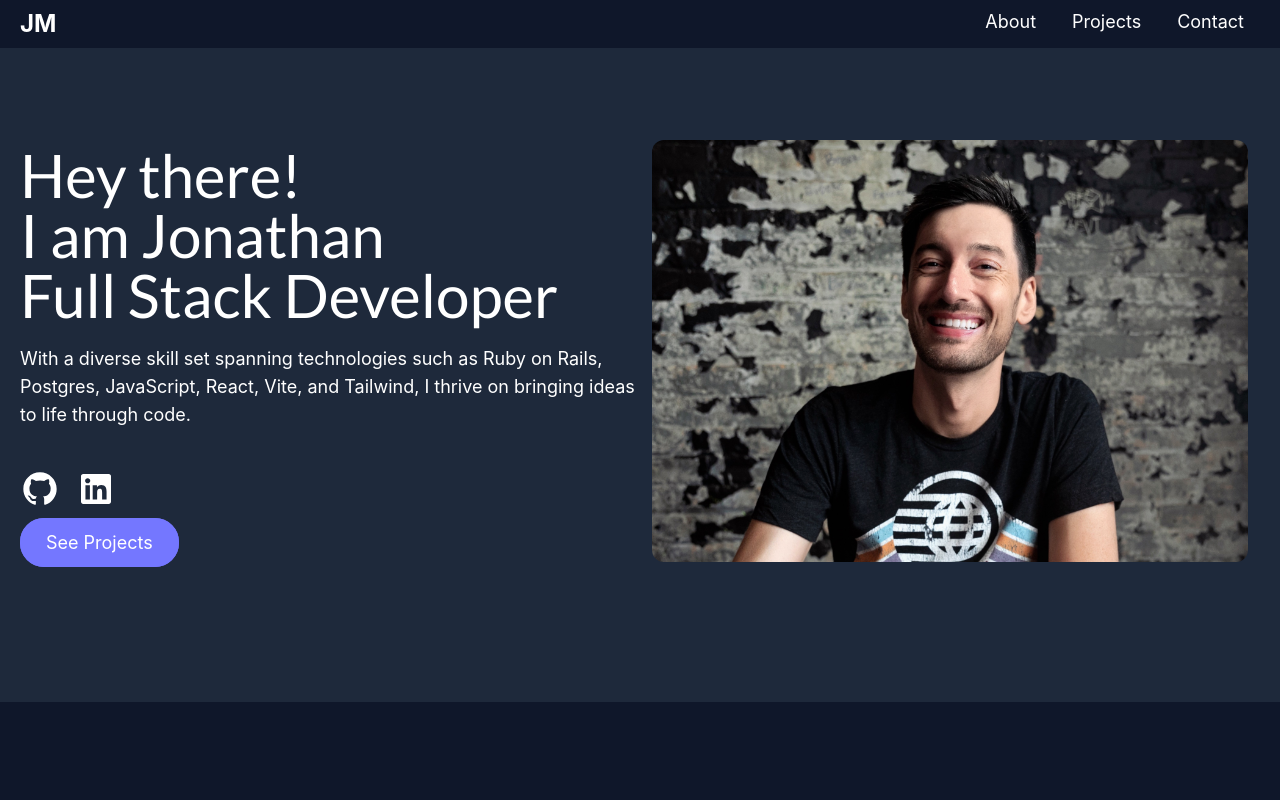
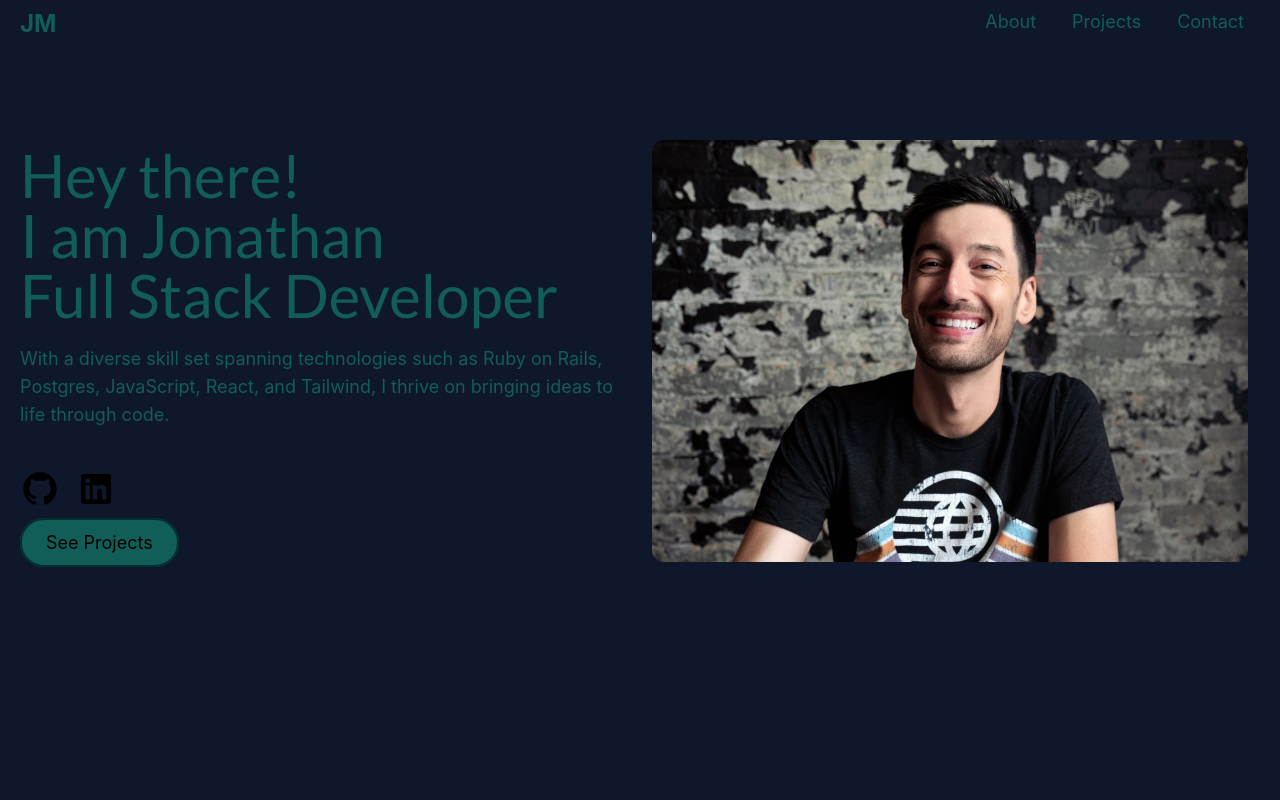
Before and after one commit to JonathanMendler/portfolio, a React (Vite) app: page / in a window 1280 px wide. Shown: the top 800 px of the page. Built offline with nearby package versions, Linux system fonts and the light colour scheme.

Commit message:
new color | Header Hero

```diff
--- a/src/components/Contact.jsx
+++ b/src/components/Contact.jsx
@@ -1,4 +1,5 @@
 import React from "react";
+import { RiDownload2Fill } from "react-icons/ri";
 
 const Contact = () => {
   return (
@@ -17,6 +18,14 @@ const Contact = () => {
           <span className="font-bold">Phone:</span>
           <br /> (219) 669-3013
         </p>
+        <button
+          type="button"
+          className="inline-flex items-center gap-x-1.5 rounded-md bg-indigo-600 mt-3 px-3 py-2 text-sm font-semibold text-white shadow-sm hover:bg-indigo-500 focus-visible:outline focus-visible:outline-2 focus-visible:outline-offset-2 focus-visible:outline-indigo-600"
+        >
+          <RiDownload2Fill className="-ml-0.5 h-5 w-5" aria-hidden="true" />
+          Resume
+          {/* <PdfDownload /> */}
+        </button>
       </div>
     </section>
   );
--- a/src/components/Header.jsx
+++ b/src/components/Header.jsx
@@ -15,7 +15,7 @@ const Header = () => {
   };
 
   return (
-    <header className="flex justify-between px-5 py-2 bg-primary text-white fixed w-full z-10">
+    <header className="flex justify-between px-5 py-2 bg-primary text-teal-800 fixed w-full z-10">
       <div className="logo text-2xl font-bold text-accent">JM</div>
 
       {/* Desktop Nav */}
--- a/src/components/Hero.jsx
+++ b/src/components/Hero.jsx
@@ -7,7 +7,7 @@ import { RiGithubFill, RiLinkedinBoxFill } from "react-icons/ri";
 
 const Hero = () => {
   return (
-    <section className="bg-secondary px-5 text-white py-32">
+    <section className="bg-primary px-5 text-teal-800 py-32">
       <div className="container mx-auto grid md:grid-cols-2 items-center justify-center md:justify-between">
         <div className="hero-info pb-5 md:pb-0">
           <h1 className="text-4xl lg:text-6xl">
@@ -17,11 +17,11 @@ const Hero = () => {
           </h1>
 
           <p className="py-5">
-            With a diverse skill set spanning technologies such as Ruby on Rails, Postgres, JavaScript, React, Vite, and
+            With a diverse skill set spanning technologies such as Ruby on Rails, Postgres, JavaScript, React, and
             Tailwind, I thrive on bringing ideas to life through code.
           </p>
 
-          <div className="flex py-5">
+          <div className="flex py-5 text-black">
             <a href="https://github.com/JonathanMendler" className="pr-4 inline-block text-accent hover:text-white">
               {" "}
               <RiGithubFill size={40} />{" "}
@@ -37,7 +37,7 @@ const Hero = () => {
 
           <a
             href="/#projects"
-            className=" btn bg-accent border-2 border-[#7477FF] text-white px-6 py-3 rounded-3xl hover:bg-transparent"
+            className=" btn bg-teal-800 border-2 border-[#042f2e] text-black px-6 py-3 rounded-3xl hover:bg-transparent"
           >
             See Projects
           </a>
@@ -55,7 +55,7 @@ const Hero = () => {
         </div>
 
         <div className="hero-img">
-          <img src={HeroImg} alt="coding illustration" className="lgw-[80%] rounded-3xl p-3 ml-auto" />
+          <img src={HeroImg} alt="coding illustration" className="lgw-[80%] rounded-3xl border-teal-800 p-3 ml-auto" />
         </div>
       </div>
     </section>
```
Also changed, not shown: 1 other file (tests, documents, lock files or other folders).
